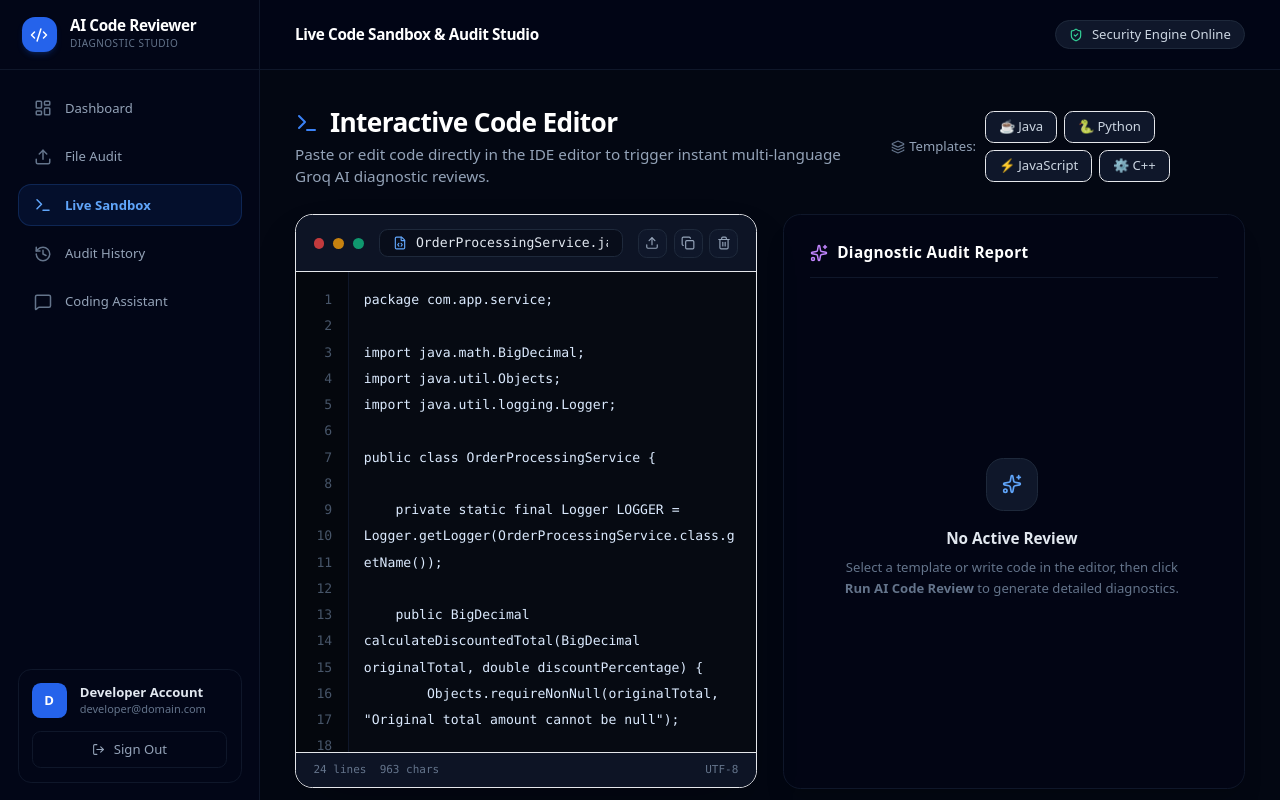
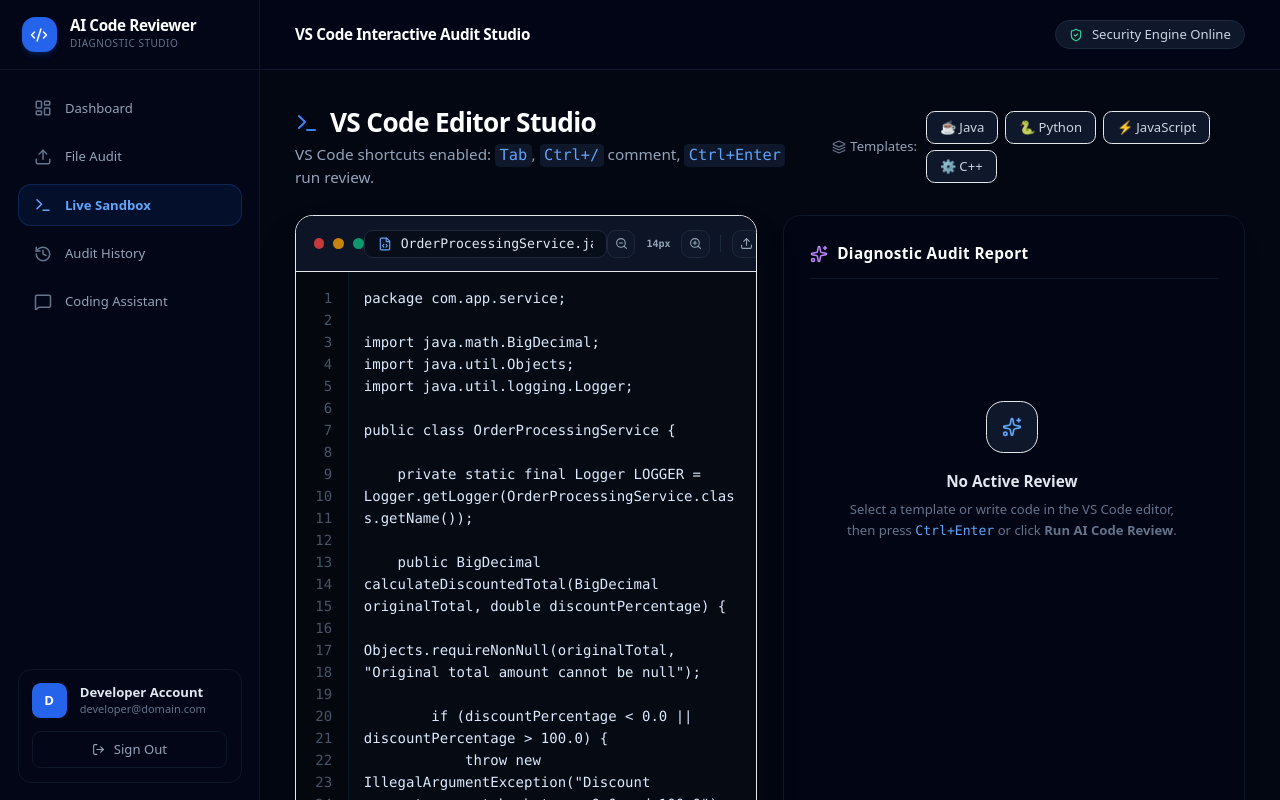
Before and after one commit to kumari1022/Ai-Code-Reviewer, a React (Vite) app in the folder frontend/: page /direct-review in a window 1280 px wide. Built offline with nearby package versions, Linux system fonts and the light colour scheme; no server answers; sample sign-in values are in the browser's storage.

Commit message:
Enhance sandbox editor with VS Code shortcuts, dynamic height expansion, font zoom, line/col tracking, and auto-pairs

```diff
--- a/frontend/src/pages/DirectReviewPage.jsx
+++ b/frontend/src/pages/DirectReviewPage.jsx
@@ -12,6 +12,8 @@ import {
   Play,
   Layers,
   Upload,
+  ZoomIn,
+  ZoomOut,
   Code2
 } from "lucide-react";
 import Sidebar from "../components/Sidebar";
@@ -151,15 +153,17 @@ function DirectReviewPage() {
   const navigate = useNavigate();
   const [code, setCode] = useState(CODE_TEMPLATES[0].code);
   const [fileName, setFileName] = useState(CODE_TEMPLATES[0].fileName);
+  const [fontSize, setFontSize] = useState(14); // adjustable font size (12px to 22px)
   const [review, setReview] = useState("");
   const [loading, setLoading] = useState(false);
   const [copiedReview, setCopiedReview] = useState(false);
   const [copiedCode, setCopiedCode] = useState(false);
   const [loadingPhaseIndex, setLoadingPhaseIndex] = useState(0);
+  const [cursorPos, setCursorPos] = useState({ line: 1, col: 1 });
 
   const fileInputRef = useRef(null);
-  const editorContainerRef = useRef(null);
   const textareaRef = useRef(null);
+  const lineNumbersRef = useRef(null);
 
   // Validate JWT session token on mount
   useEffect(() => {
@@ -183,19 +187,98 @@ function DirectReviewPage() {
     }
   }, [navigate]);
 
-  // Tab key indentation support inside textarea
+  // Synchronize Line Numbers scroll with Textarea scroll
+  const handleScroll = () => {
+    if (textareaRef.current && lineNumbersRef.current) {
+      lineNumbersRef.current.scrollTop = textareaRef.current.scrollTop;
+    }
+  };
+
+  // Update cursor position line & column tracking
+  const updateCursorPosition = () => {
+    if (!textareaRef.current) return;
+    const start = textareaRef.current.selectionStart;
+    const textBefore = code.substring(0, start);
+    const linesBefore = textBefore.split("\n");
+    const currentLine = linesBefore.length;
+    const currentCol = linesBefore[linesBefore.length - 1].length + 1;
+    setCursorPos({ line: currentLine, col: currentCol });
+  };
+
+  // VS Code Keyboard Shortcuts
   const handleKeyDown = (e) => {
+    // 1. Ctrl + Enter / Cmd + Enter or Ctrl + S to run review
+    if ((e.ctrlKey || e.metaKey) && (e.key === "Enter" || e.key === "s")) {
+      e.preventDefault();
+      triggerReview();
+      return;
+    }
+
+    // 2. Tab / Shift + Tab Indentation
     if (e.key === "Tab") {
       e.preventDefault();
       const start = e.target.selectionStart;
       const end = e.target.selectionEnd;
 
-      const newCode = code.substring(0, start) + "    " + code.substring(end);
+      if (e.shiftKey) {
+        // Shift + Tab: Remove 4 spaces
+        const lineStart = code.lastIndexOf("\n", start - 1) + 1;
+        if (code.substring(lineStart, lineStart + 4) === "    ") {
+          const newCode = code.substring(0, lineStart) + code.substring(lineStart + 4);
+          setCode(newCode);
+          setTimeout(() => {
+            if (textareaRef.current) {
+              textareaRef.current.selectionStart = textareaRef.current.selectionEnd = Math.max(lineStart, start - 4);
+            }
+          }, 0);
+        }
+      } else {
+        // Tab: Insert 4 spaces
+        const newCode = code.substring(0, start) + "    " + code.substring(end);
+        setCode(newCode);
+        setTimeout(() => {
+          if (textareaRef.current) {
+            textareaRef.current.selectionStart = textareaRef.current.selectionEnd = start + 4;
+          }
+        }, 0);
+      }
+      return;
+    }
+
+    // 3. Ctrl + / or Cmd + / Line Comment Toggle
+    if ((e.ctrlKey || e.metaKey) && e.key === "/") {
+      e.preventDefault();
+      const start = e.target.selectionStart;
+      const lineStart = code.lastIndexOf("\n", start - 1) + 1;
+      const lineEnd = code.indexOf("\n", start);
+      const currentLineText = code.substring(lineStart, lineEnd === -1 ? code.length : lineEnd);
+
+      const isCommented = currentLineText.trim().startsWith("//") || currentLineText.trim().startsWith("#");
+      let newText = currentLineText;
+
+      if (isCommented) {
+        newText = currentLineText.replace(/^\s*(\/\/|#)\s?/, "");
+      } else {
+        const commentSymbol = fileName.endsWith(".py") ? "# " : "// ";
+        newText = commentSymbol + currentLineText;
+      }
+
+      const newCode = code.substring(0, lineStart) + newText + code.substring(lineEnd === -1 ? code.length : lineEnd);
       setCode(newCode);
+      return;
+    }
 
+    // 4. Auto-closing pairs: ( { [ " '
+    const pairs = { '(': ')', '{': '}', '[': ']', '"': '"', "'": "'" };
+    if (pairs[e.key] && e.target.selectionStart === e.target.selectionEnd) {
+      e.preventDefault();
+      const start = e.target.selectionStart;
+      const closeChar = pairs[e.key];
+      const newCode = code.substring(0, start) + e.key + closeChar + code.substring(start);
+      setCode(newCode);
       setTimeout(() => {
         if (textareaRef.current) {
-          textareaRef.current.selectionStart = textareaRef.current.selectionEnd = start + 4;
+          textareaRef.current.selectionStart = textareaRef.current.selectionEnd = start + 1;
         }
       }, 0);
     }
@@ -289,17 +372,22 @@ function DirectReviewPage() {
     }
   };
 
-  // Generate dynamic line numbers
+  // Dynamic calculations for VS Code line numbers & auto-expanding height
   const lines = code.split("\n");
   const lineCount = Math.max(lines.length, 1);
   const lineNumbers = Array.from({ length: lineCount }, (_, i) => i + 1);
+
+  // Line height calculation based on font size (fontSize * 1.6)
+  const lineHeightPx = Math.round(fontSize * 1.6);
+  // Dynamic Editor Height: grows automatically with line count from 420px up to 720px
+  const dynamicEditorHeight = Math.min(Math.max(420, lineCount * lineHeightPx + 32), 720);
 
   return (
     <div className="flex bg-[#030712] min-h-screen text-slate-100 overflow-hidden font-sans">
       <Sidebar />
 
       <div className="flex-1 flex flex-col h-screen overflow-y-auto">
-        <Navbar title="Live Code Sandbox & Audit Studio" />
+        <Navbar title="VS Code Interactive Audit Studio" />
 
         <div className="p-6 md:p-8 w-full max-w-7xl mx-auto flex flex-col gap-6">
 
@@ -308,10 +396,10 @@ function DirectReviewPage() {
             <div>
               <h1 className="text-2xl font-bold text-white tracking-tight flex items-center gap-2.5">
                 <Terminal className="text-blue-500" size={24} />
-                <span>Interactive Code Editor</span>
+                <span>VS Code Editor Studio</span>
               </h1>
               <p className="text-slate-400 mt-1 text-xs sm:text-sm">
-                Paste or edit code directly in the IDE editor to trigger instant multi-language Groq AI diagnostic reviews.
+                VS Code shortcuts enabled: <code className="bg-slate-900 px-1 py-0.5 rounded text-blue-400">Tab</code>, <code className="bg-slate-900 px-1 py-0.5 rounded text-blue-400">Ctrl+/</code> comment, <code className="bg-slate-900 px-1 py-0.5 rounded text-blue-400">Ctrl+Enter</code> run review.
               </p>
             </div>
 
@@ -340,9 +428,9 @@ function DirectReviewPage() {
 
             {/* LEFT MOCK IDE EDITOR PANEL */}
             <div className="lg:col-span-6 flex flex-col gap-4">
-              <div className="bg-[#080d1a] border border-slate-850 rounded-2xl overflow-hidden shadow-2xl flex flex-col">
+              <div className="bg-[#080d1a] border border-slate-850 rounded-2xl overflow-hidden shadow-2xl flex flex-col transition-all duration-200">
 
-                {/* Editor Header Bar */}
+                {/* VS Code Header Controls & Zoom Controls */}
                 <div className="bg-[#0d1425] px-4 py-3 flex justify-between items-center border-b border-slate-850 select-none">
                   <div className="flex items-center gap-2">
                     <span className="w-2.5 h-2.5 rounded-full bg-red-500/80"></span>
@@ -363,8 +451,30 @@ function DirectReviewPage() {
                     />
                   </div>
 
-                  {/* Quick Controls */}
+                  {/* Font Zoom Controls & Action Buttons */}
                   <div className="flex items-center gap-1.5">
+                    {/* Font Zoom Out */}
+                    <button
+                      onClick={() => setFontSize((prev) => Math.max(12, prev - 1))}
+                      title="Decrease font size (Zoom out)"
+                      className="p-1.5 rounded-lg bg-slate-900 hover:bg-slate-800 border border-slate-800 text-slate-400 hover:text-white transition-all text-xs font-mono"
+                    >
+                      <ZoomOut size={13} />
+                    </button>
+                    <span className="text-[10px] font-mono text-slate-400 font-semibold px-1">
+                      {fontSize}px
+                    </span>
+                    {/* Font Zoom In */}
+                    <button
+                      onClick={() => setFontSize((prev) => Math.min(22, prev + 1))}
+                      title="Increase font size (Zoom in)"
+                      className="p-1.5 rounded-lg bg-slate-900 hover:bg-slate-800 border border-slate-800 text-slate-400 hover:text-white transition-all text-xs font-mono"
+                    >
+                      <ZoomIn size={13} />
+                    </button>
+
+                    <span className="w-px h-4 bg-slate-800 mx-1"></span>
+
                     <input
                       type="file"
                       ref={fileInputRef}
@@ -377,7 +487,7 @@ function DirectReviewPage() {
                       title="Upload file into editor"
                       className="p-1.5 rounded-lg bg-slate-900 hover:bg-slate-800 border border-slate-800 text-slate-400 hover:text-white transition-all"
                     >
-                      <Upload size={14} />
+                      <Upload size={13} />
                     </button>
                     <button
                       onClick={handleCopyCode}
@@ -385,7 +495,7 @@ function DirectReviewPage() {
                       title="Copy code"
                       className="p-1.5 rounded-lg bg-slate-900 hover:bg-slate-800 border border-slate-800 text-slate-400 hover:text-white transition-all"
                     >
-                      {copiedCode ? <Check size={14} className="text-emerald-400" /> : <Copy size={14} />}
+                      {copiedCode ? <Check size={13} className="text-emerald-400" /> : <Copy size={13} />}
                     </button>
                     <button
                       onClick={handleClear}
@@ -393,42 +503,58 @@ function DirectReviewPage() {
                       title="Clear editor"
                       className="p-1.5 rounded-lg bg-slate-900 hover:bg-red-500/10 border border-slate-800 hover:border-red-500/20 text-slate-400 hover:text-red-400 transition-all"
                     >
-                      <Trash2 size={14} />
+                      <Trash2 size={13} />
                     </button>
                   </div>
                 </div>
 
-                {/* COMFORTABLE SCROLLABLE IDE EDITOR AREA */}
+                {/* DYNAMIC HEIGHT DYNAMIC FONT VS CODE EDITOR AREA */}
                 <div
-                  ref={editorContainerRef}
-                  className="flex bg-[#060a12] relative h-[480px] overflow-hidden"
+                  className="flex bg-[#060a12] relative overflow-hidden transition-all duration-200"
+                  style={{ height: `${dynamicEditorHeight}px` }}
                 >
-                  {/* Line Numbers Sidebar */}
-                  <div className="select-none text-right pr-3.5 py-3.5 text-slate-600 font-mono text-xs leading-6 border-r border-slate-900 w-12 shrink-0 bg-[#04070d] overflow-hidden">
+                  {/* Synced VS Code Line Numbers Sidebar */}
+                  <div
+                    ref={lineNumbersRef}
+                    className="select-none text-right pr-3.5 py-3.5 text-slate-600 font-mono border-r border-slate-900 w-12 shrink-0 bg-[#04070d] overflow-hidden select-none"
+                    style={{ fontSize: `${fontSize}px`, lineHeight: `${lineHeightPx}px` }}
+                  >
                     {lineNumbers.map((num) => (
-                      <div key={num} className="h-6">{num}</div>
+                      <div key={num} style={{ height: `${lineHeightPx}px` }}>{num}</div>
                     ))}
                   </div>
 
-                  {/* Textarea */}
+                  {/* High-Legibility VS Code Textarea */}
                   <textarea
                     ref={textareaRef}
                     value={code}
                     onChange={(e) => setCode(e.target.value)}
                     onKeyDown={handleKeyDown}
-                    placeholder="// Paste or write source code here..."
-                    className="flex-1 bg-[#060a12] text-blue-100 placeholder:text-slate-600 caret-blue-400 outline-none resize-none p-3.5 font-mono text-xs leading-6 selection:bg-blue-500/30 overflow-y-auto"
+                    onScroll={handleScroll}
+                    onClick={updateCursorPosition}
+                    onKeyUp={updateCursorPosition}
+                    placeholder="// Write or paste source code here..."
+                    style={{
+                      fontSize: `${fontSize}px`,
+                      lineHeight: `${lineHeightPx}px`,
+                      tabSize: 4
+                    }}
+                    className="flex-1 bg-[#060a12] text-blue-100 placeholder:text-slate-650 caret-blue-400 outline-none resize-none p-3.5 font-mono selection:bg-blue-500/30 overflow-y-auto"
                     spellCheck="false"
                   />
                 </div>
 
-                {/* EDITOR STATUS BAR */}
-                <div className="bg-[#0d1425] px-4 py-2 border-t border-slate-850 flex justify-between items-center text-[11px] text-slate-500 font-mono select-none">
+                {/* VS CODE BOTTOM STATUS BAR */}
+                <div className="bg-[#0d1425] px-4 py-2 border-t border-slate-850 flex justify-between items-center text-[11px] text-slate-400 font-mono select-none">
                   <div className="flex items-center gap-3">
+                    <span>Ln {cursorPos.line}, Col {cursorPos.col}</span>
                     <span>{lineCount} lines</span>
                     <span>{code.length} chars</span>
                   </div>
-                  <span>UTF-8</span>
+                  <div className="flex items-center gap-3">
+                    <span className="text-blue-400 font-semibold">{fileName.split(".").pop().toUpperCase()}</span>
+                    <span>UTF-8</span>
+                  </div>
                 </div>
               </div>
 
@@ -450,7 +576,7 @@ function DirectReviewPage() {
                 ) : (
                   <>
                     <Play size={14} fill="currentColor" />
-                    <span>Run AI Code Review</span>
+                    <span>Run AI Code Review (Ctrl+Enter)</span>
                   </>
                 )}
               </button>
@@ -458,8 +584,10 @@ function DirectReviewPage() {
 
             {/* RIGHT DIAGNOSTICS REPORT PANEL */}
             <div className="lg:col-span-6">
-              <div className="bg-slate-950/60 border border-slate-900 rounded-2xl p-6 shadow-xl h-[575px] flex flex-col relative overflow-hidden">
-
+              <div
+                className="bg-slate-950/60 border border-slate-900 rounded-2xl p-6 shadow-xl flex flex-col relative overflow-hidden transition-all duration-200"
+                style={{ minHeight: `${dynamicEditorHeight + 50}px` }}
+              >
                 {/* Header title */}
                 <div className="flex justify-between items-center pb-3 border-b border-slate-900 mb-4 shrink-0">
                   <div className="flex items-center gap-2">
@@ -483,7 +611,7 @@ function DirectReviewPage() {
                 {/* Report Content Output */}
                 <div className="flex-1 overflow-y-auto pr-1">
                   {loading ? (
-                    <div className="h-full flex flex-col justify-center items-center text-center p-6">
+                    <div className="h-full min-h-[350px] flex flex-col justify-center items-center text-center p-6">
                       <div className="w-12 h-12 rounded-2xl bg-blue-600/10 border border-blue-500/20 flex items-center justify-center text-blue-400 mb-4 animate-spin">
                         <Code2 size={22} />
                       </div>
@@ -497,15 +625,15 @@ function DirectReviewPage() {
                   ) : review ? (
                     <FormattedMarkdown content={review} />
                   ) : (
-                    <div className="h-full flex flex-col justify-center items-center text-center p-6">
-                      <div className="w-12 h-12 rounded-2xl bg-slate-900 border border-slate-800 flex items-center justify-center text-slate-500 mb-4">
+                    <div className="h-full min-h-[350px] flex flex-col justify-center items-center text-center p-6">
+                      <div className="w-12 h-12 rounded-2xl bg-slate-900 border border-slate-850 flex items-center justify-center text-slate-500 mb-4">
                         <Sparkles size={20} className="text-blue-400" />
                       </div>
                       <h3 className="text-sm font-semibold text-slate-200">
                         No Active Review
                       </h3>
                       <p className="text-xs text-slate-500 max-w-xs mt-1.5 leading-relaxed">
-                        Select a template or write code in the editor, then click <strong>Run AI Code Review</strong> to generate detailed diagnostics.
+                        Select a template or write code in the VS Code editor, then press <code className="text-blue-400 font-mono">Ctrl+Enter</code> or click <strong>Run AI Code Review</strong>.
                       </p>
                     </div>
                   )}
```
